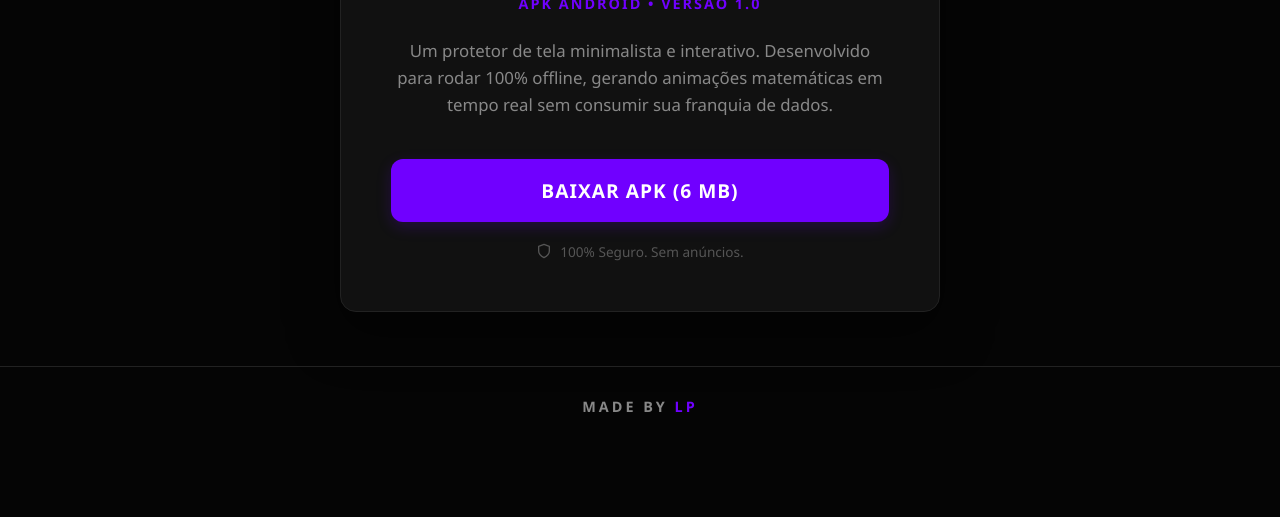
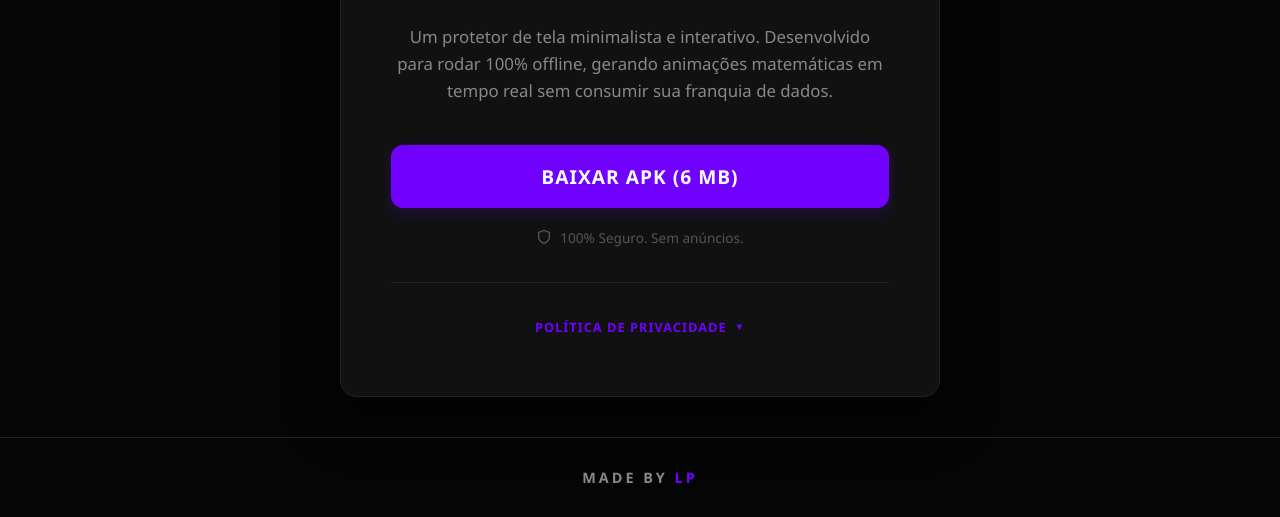
Before and after one commit to LP77-Org/link-tools-org, a plain HTML site: page screen-saver/index.html in a window 1280 px wide. Shown: the part 354-871 px from the top of the page. Before the commit the page ends 800 px from the top, so only its background shows below. Drawn offline with Linux system fonts and the light colour scheme.

Commit message:
Update index.html

```diff
--- a/screen-saver/index.html
+++ b/screen-saver/index.html
@@ -3,7 +3,17 @@
 <head>
     <meta charset="UTF-8">
     <meta name="viewport" content="width=device-width, initial-scale=1.0">
+
     <title>Download Screen by LP | LP77 Tools</title>
+    <meta name="description" content="Baixe o Screen By LP: um protetor de tela minimalista e interativo para Android. 100% offline, seguro, sem anúncios e não consome dados.">
+    <meta name="keywords" content="ScreenByLp, protetor de tela android, screensaver android, app offline, animação matemática, LP77 Tools, baixar apk, Desenvoolvedor LP, Desenvolvedor LP77, LP, LP77, Tools, Tools Apk, Screen saver, screen apk, wallpaper apk">
+    <meta name="author" content="LP77">
+    <meta name="robots" content="index, follow">
+
+    <meta property="og:title" content="Download Screen by LP | LP77 Tools">
+    <meta property="og:description" content="Protetor de tela minimalista e interativo para Android. 100% offline e seguro.">
+    <meta property="og:image" content="https://tool.lp77.com.br/screen/icon.png"> <meta property="og:url" content="https://tool.lp77.com.br/">
+    <meta property="og:type" content="website">
     <link rel="icon" type="image/png" href="/icon.png">
     <style>
         * {
@@ -153,6 +163,63 @@
             gap: 8px;
         }
 
+        /* --- NOVOS ESTILOS PARA O ABRE/FECHA --- */
+        details.privacy-accordion {
+            margin-top: 35px;
+            padding-top: 25px;
+            border-top: 1px solid var(--border-color);
+            text-align: center;
+        }
+
+        summary.privacy-summary {
+            font-size: 0.8rem;
+            color: var(--accent-color);
+            text-transform: uppercase;
+            letter-spacing: 1px;
+            font-weight: 700;
+            cursor: pointer;
+            list-style: none;
+            display: flex;
+            justify-content: center;
+            align-items: center;
+            gap: 8px;
+            padding: 10px;
+            border-radius: 8px;
+            transition: background-color 0.2s;
+        }
+
+        summary.privacy-summary::-webkit-details-marker {
+            display: none;
+        }
+
+        summary.privacy-summary:hover {
+             background-color: rgba(112, 0, 255, 0.05);
+        }
+
+        summary.privacy-summary::after {
+            content: '▼';
+            font-size: 0.6rem;
+            transition: transform 0.3s ease;
+        }
+
+        details[open] summary.privacy-summary::after {
+            transform: rotate(180deg);
+        }
+
+        .privacy-text {
+            font-size: 0.85rem;
+            color: #666;
+            line-height: 1.5;
+            margin-top: 15px;
+            padding-bottom: 10px;
+            animation: fadeIn 0.3s ease;
+        }
+
+        @keyframes fadeIn {
+            from { opacity: 0; transform: translateY(-10px); }
+            to { opacity: 1; transform: translateY(0); }
+        }
+
         footer {
             text-align: center;
             padding: 30px;
@@ -188,13 +255,13 @@
         <div class="download-container">
             <img src="icon.png" class="icon-app" alt="Logo">
             <h1>Screen by LP</h1>
-            <div class="version-info">APK Android • Versão 1.0</div>
+            <div class="version-info">APK Android • Versão 2.0</div>
 
             <p class="description">
                 Um protetor de tela minimalista e interativo. Desenvolvido para rodar 100% offline, gerando animações matemáticas em tempo real sem consumir sua franquia de dados.
             </p>
 
-            <a href="https://www.mediafire.com/file/3yevl5p07q7jt5o/ScreenByLp.apk/file" target="_blank" rel="noopener noreferrer" class="btn-download">
+            <a href="https://www.mediafire.com/file/45jrsa635levwh8/ScreenByLp-V2.apk/file" target="_blank" rel="noopener noreferrer" class="btn-download">
                 Baixar APK (6 MB)
             </a>
 
@@ -202,6 +269,16 @@
                 <svg width="16" height="16" viewBox="0 0 24 24" fill="none" stroke="currentColor" stroke-width="2" stroke-linecap="round" stroke-linejoin="round"><path d="M12 22s8-4 8-10V5l-8-3-8 3v7c0 6 8 10 8 10z"></path></svg>
                 100% Seguro. Sem anúncios.
             </div>
+
+            <details class="privacy-accordion">
+                <summary class="privacy-summary">
+                    Política de Privacidade
+                </summary>
+                <p class="privacy-text">
+                    O aplicativo "Screen By LP" é um projeto de portfólio offline. Nós não coletamos, armazenamos ou compartilhamos dados pessoais de nenhum tipo. O aplicativo foi projetado para não requerer acesso à internet e todas as suas funções são executadas localmente no seu dispositivo.
+                </p>
+            </details>
+
         </div>
     </main>
 
```
